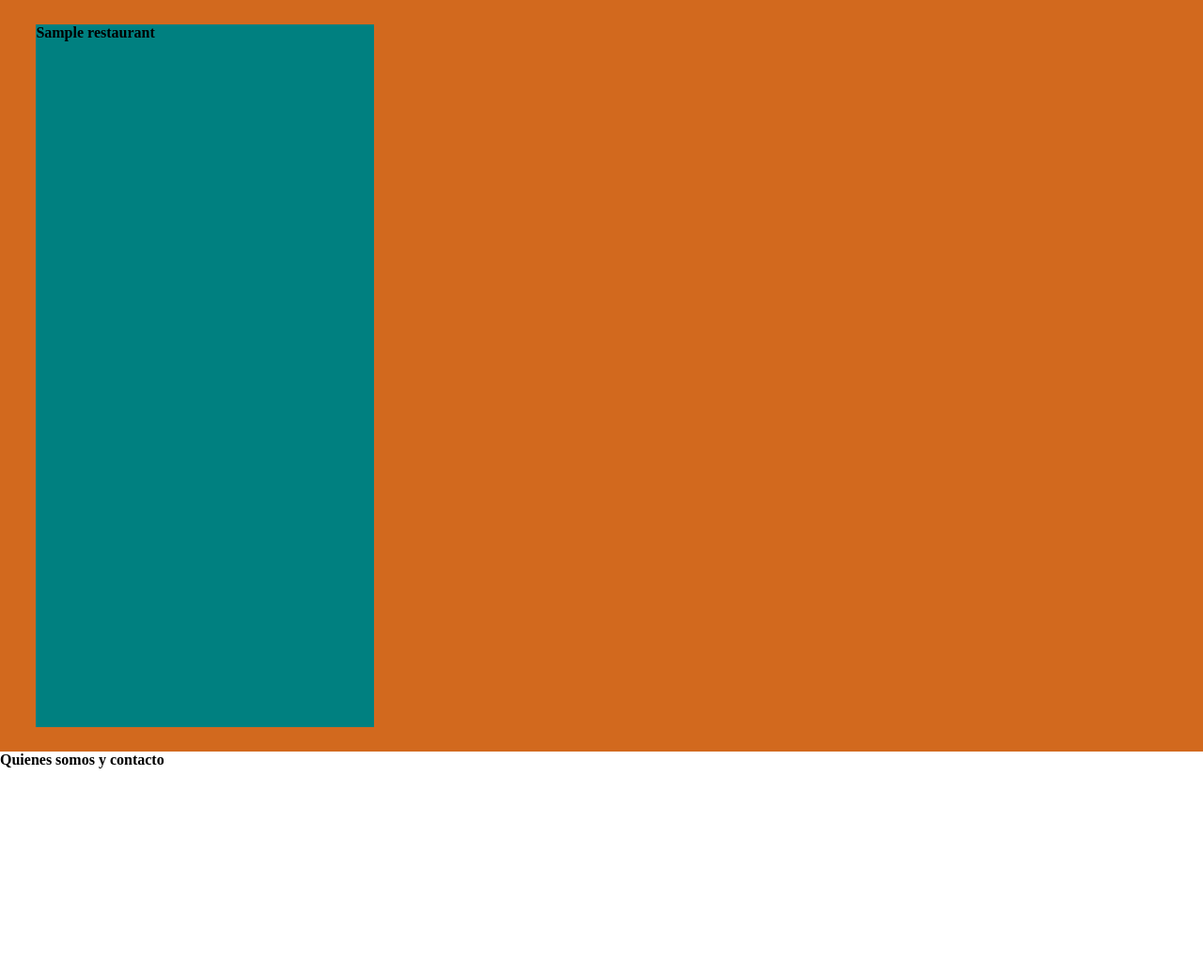
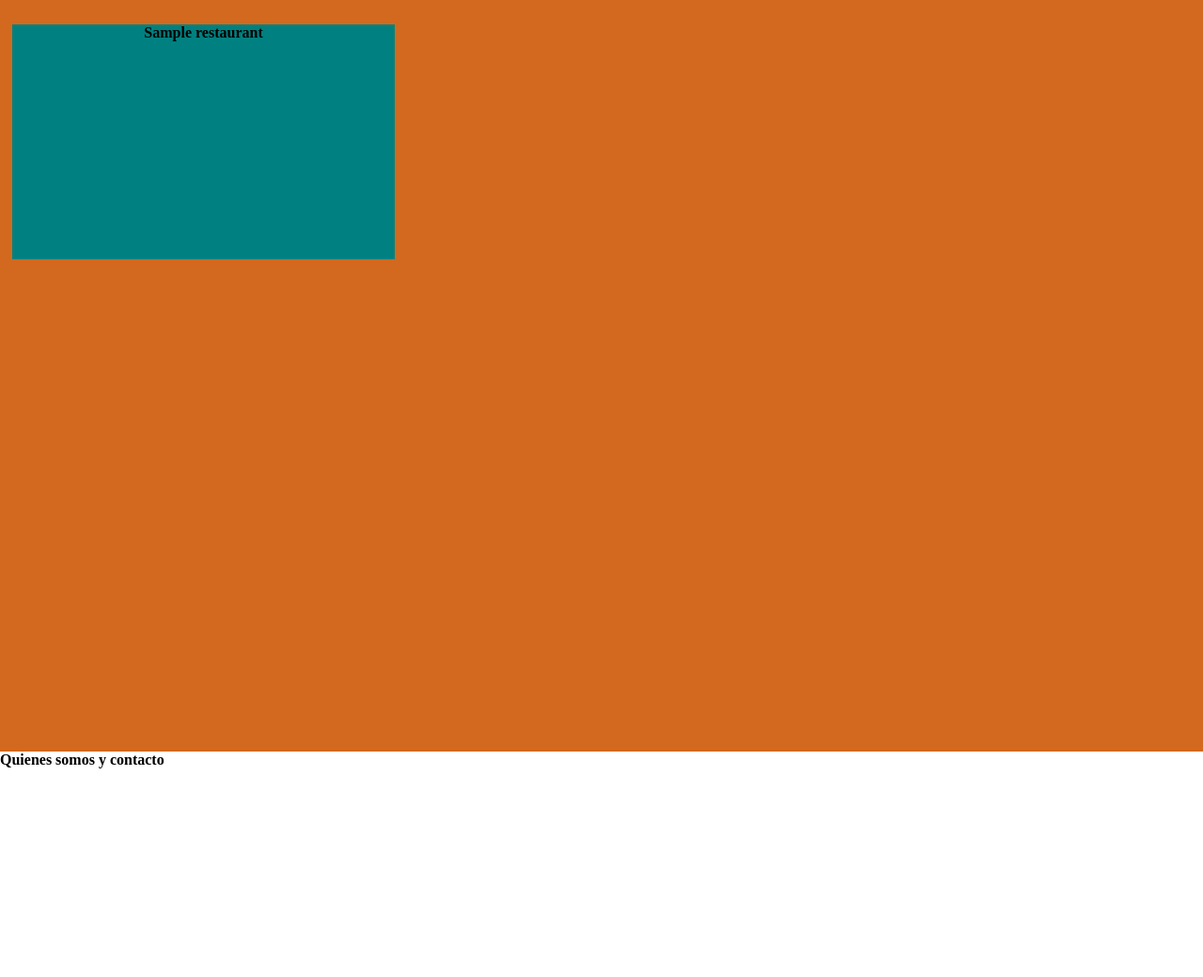
Before and after one commit to Miguelco23/foodCritics, a Django app: template application/templates/home.html in a window 1280 px wide. Shown: the part 240-1280 px from the top of the page at 94% size. Run offline with Django 4.2, Linux system fonts and the light colour scheme; the template is opened without the code that fills it: most values are stand-ins (such as "Sample title", 1, 10 or a date in 2020).

Commit message:
apartado de los restaurantes encontrados

```diff
--- a/application/static/css/styles.css
+++ b/application/static/css/styles.css
@@ -29,13 +29,8 @@ nav {
 section {
     width: 100%;
     height: 100%;
-    display: grid;
     background-color: chocolate;
-    grid-template-columns: repeat(auto-fill, minmax(29%,29%));
-    grid-template-rows: repeat();
     overflow: auto;
-    flex-wrap: wrap;
-
 }
 
 footer {
@@ -49,15 +44,20 @@ footer {
 
 
 .restaurantes {
-    padding-top: 2%;
-    padding-bottom: 2%;
-    padding-left: 3%;
-    row-gap: 8%;
-    column-gap: 5%;
+    display: grid;
+    padding: 2% 1%;
+    grid-template-columns: repeat(3, 1fr);
+    grid-auto-rows: 250px;
+    gap: 1em;
 
 }
 
 
 .restaurante {
     background-color: teal;
+    text-align: center;
 }
+
+.restaurante:hover {
+    border: 1px solid #000;
+}
--- a/application/templates/home.html
+++ b/application/templates/home.html
@@ -34,17 +34,21 @@
 
     </nav>
 
-    <section class="restaurantes">
+    <section>
 
-        {% for restaurant in restaurants %}
+        <div class="restaurantes">
 
-            <div class="restaurante">
+            {% for restaurant in restaurants %}
 
-                <b>{{restaurant}}</b>
+                <div class="restaurante">
 
-            </div>
+                    <b>{{restaurant}}</b>
 
-        {% endfor %}
+                </div>
+
+            {% endfor %}
+
+        </div>
 
     </section>
 
```
